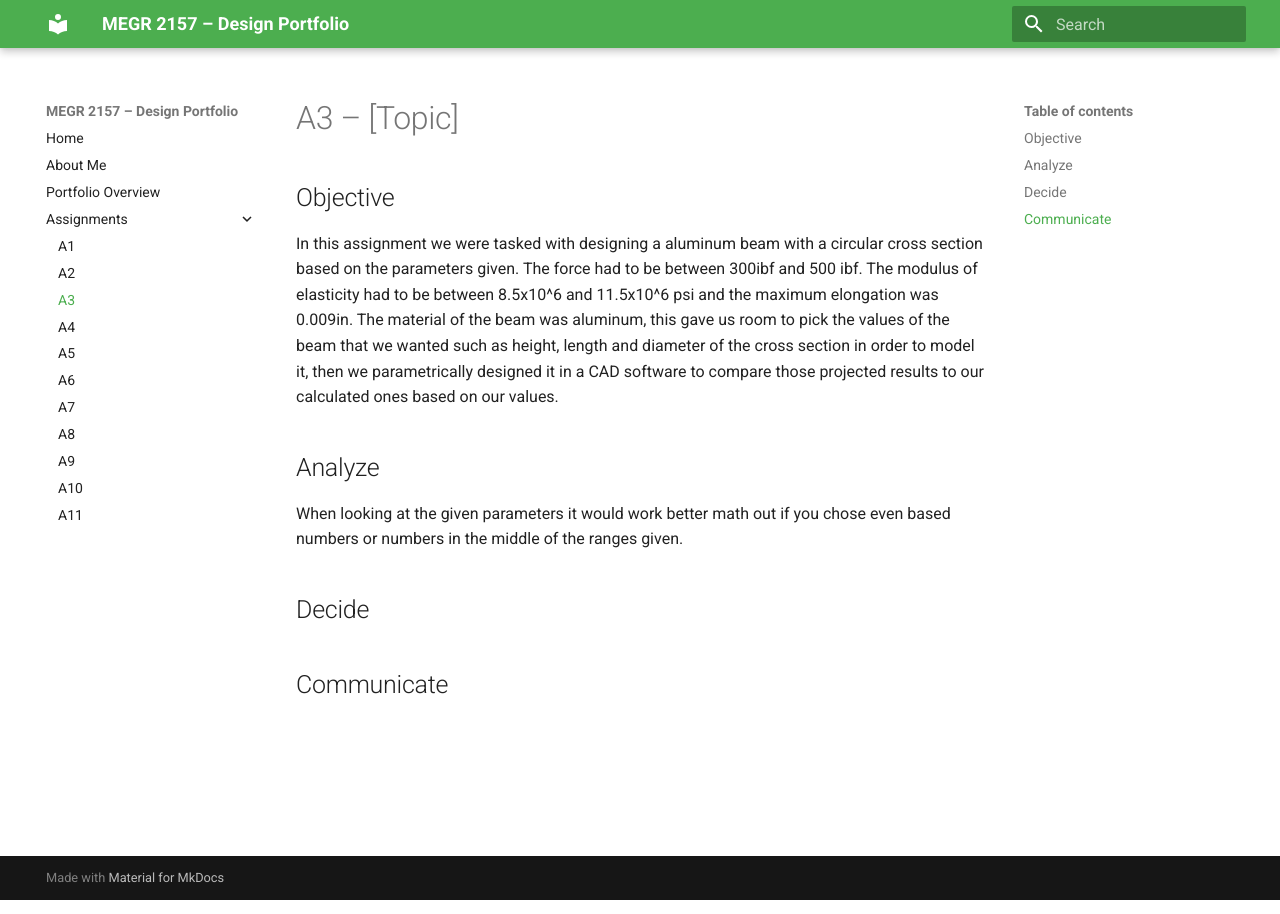
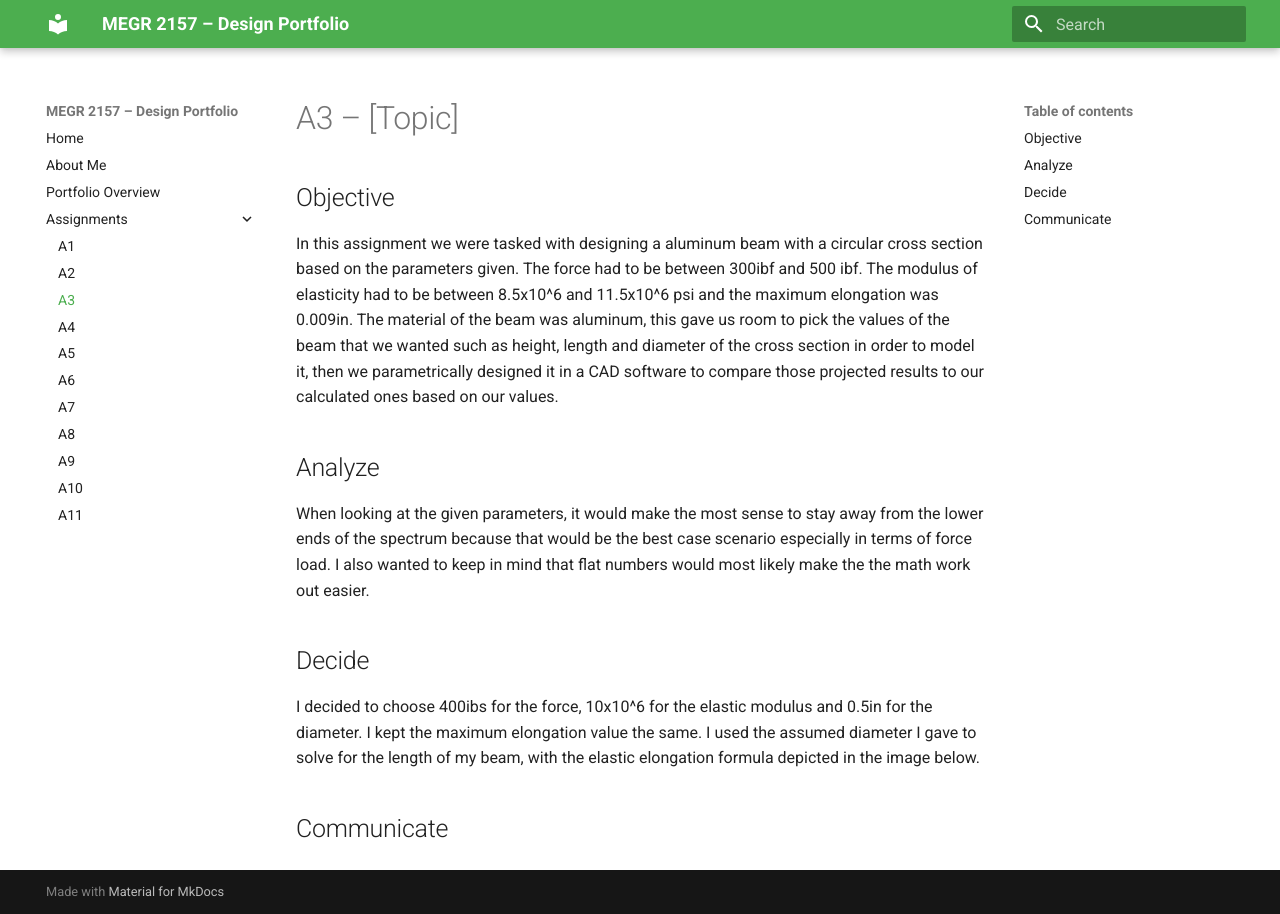
Before and after one commit to alinahsarratt/megr2157-portfolio, an MkDocs documentation site: the page built from docs/assignments/A03/index.md, in a window 1280 px wide. Built offline with MkDocs 1.6.1 and Material for MkDocs 9.7.7, drawn with Linux system fonts in a browser that asks for light colours.

Commit message:
Update analysis and decision sections in index.md
Revised analysis and decision sections for clarity and precision.

```diff
--- a/docs/assignments/A03/index.md
+++ b/docs/assignments/A03/index.md
@@ -5,9 +5,9 @@
 In this assignment we were tasked with designing a aluminum beam with a circular cross section based on the parameters given. The force had to be between 300ibf and 500 ibf. The modulus of elasticity had to be between 8.5x10^6 and 11.5x10^6 psi and the maximum elongation was 0.009in. The material of the beam was aluminum, this gave us room to pick the values of the beam that we wanted such as height, length and diameter of the cross section in order to model it, then we parametrically designed it in a CAD software to compare those projected results to our calculated ones based on our values.
 
 ## Analyze
-When looking at the given parameters it would work better math out if you chose even based numbers or numbers in the middle of the ranges given.
+When looking at the given parameters, it would make the most sense to stay away from the lower ends of the spectrum because that would be the best case scenario especially in terms of force load. I also wanted to keep in mind that flat numbers would most likely make the the math work out easier.
 
 ## Decide
-
+I decided to choose 400ibs for the force, 10x10^6 for the elastic modulus and 0.5in for the diameter. I kept the maximum elongation value the same. I used the assumed diameter I gave to solve for the length of my beam, with the elastic elongation formula depicted in the image below.
 
 ## Communicate
```
